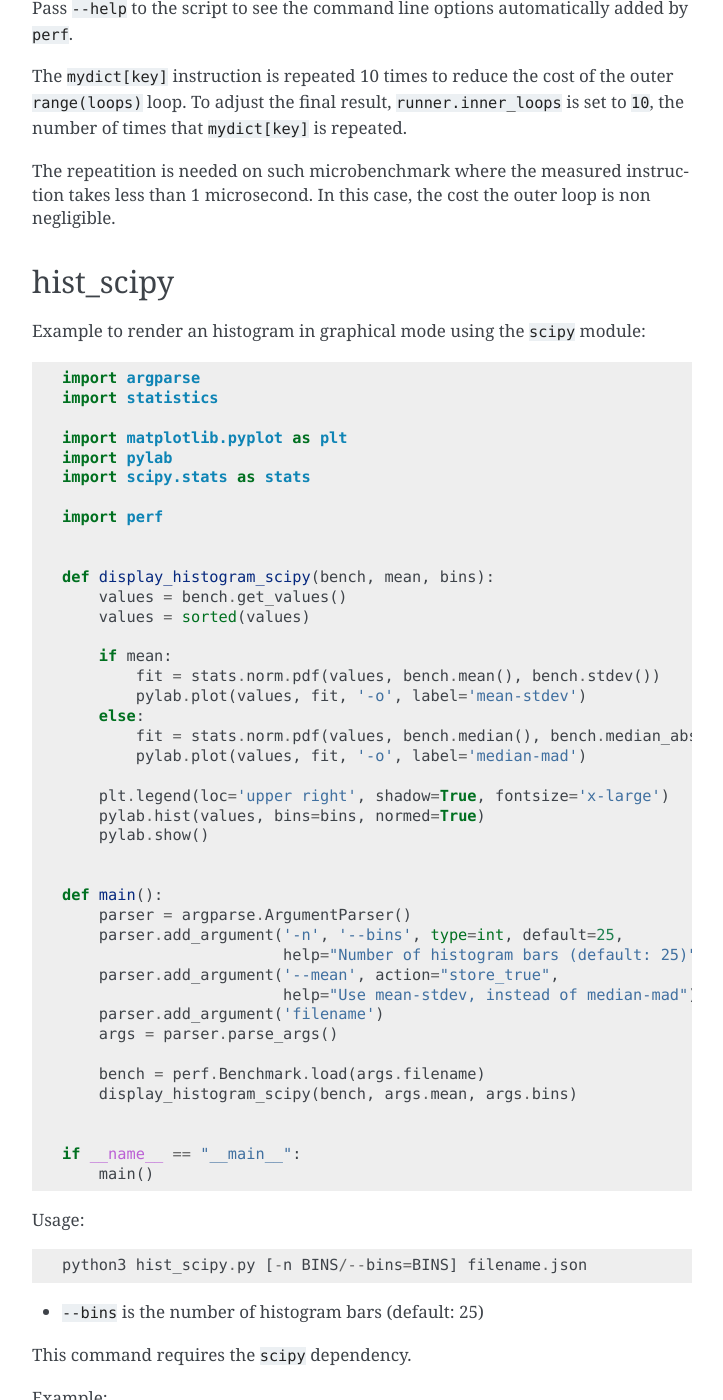
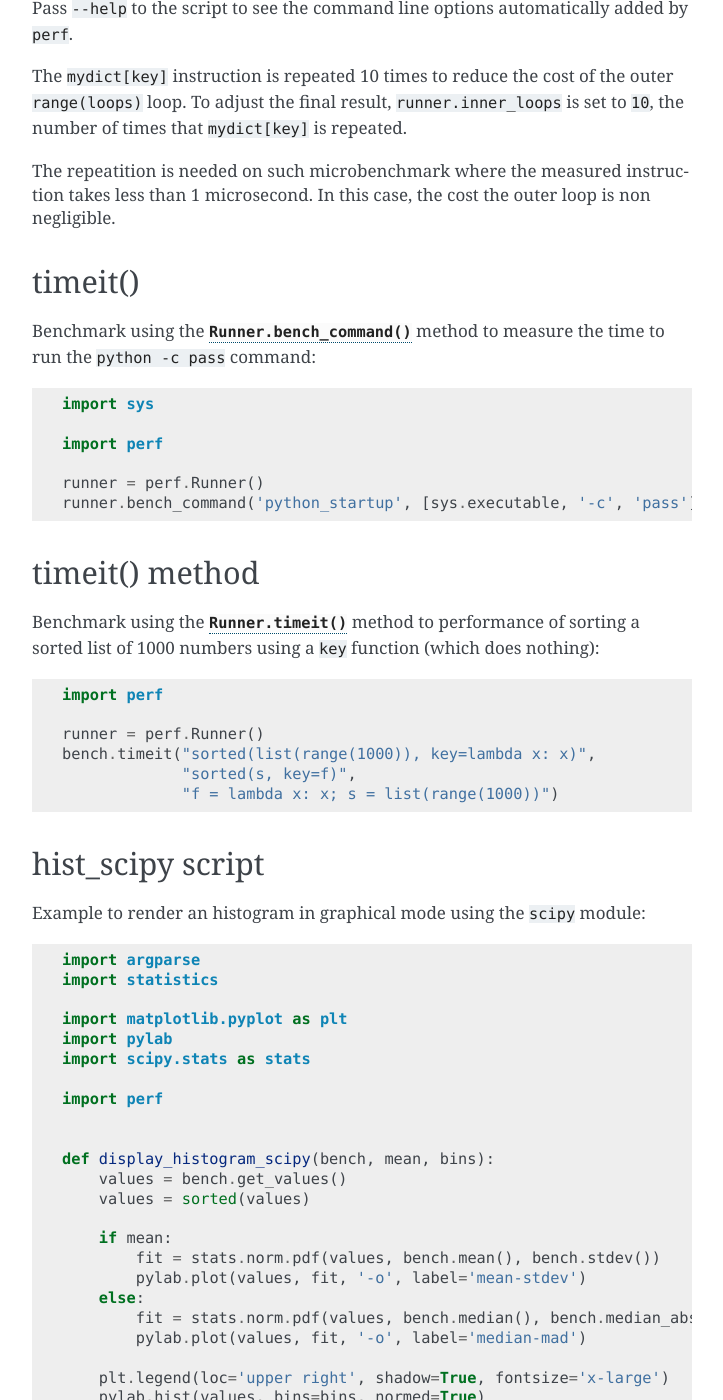
Before and after one commit to psf/pyperf, a Sphinx documentation site: the page built from doc/examples.rst, in a window 1280 px wide and 1400 px high, scrolled down 1308 px. Shown: the whole window, without its empty margins (388-1111 px from the left). Built offline with Sphinx 7.4.7, drawn with Linux system fonts in a browser that asks for light colours; some of the changed text lies outside the part shown.

Commit message:
doc: add more examples

```diff
--- a/doc/examples.rst
+++ b/doc/examples.rst
@@ -1,8 +1,10 @@
 Examples
 ========
 
-bench_func()
-------------
+.. _bench_func_example:
+
+bench_func() method
+-------------------
 
 Benchmark using the :meth:`Runner.bench_func` method to
 measure the time elasped when sleeping 1 ms:
@@ -18,8 +20,10 @@ measure the time elasped when sleeping 1 ms:
    negligible overhead on microbenchmarks.
 
 
-bench_time_func()
------------------
+.. _bench_time_func_example:
+
+bench_time_func() method
+------------------------
 
 Microbenchmark using the :meth:`Runner.bench_time_func`
 method to measure the performance of ``dict[key]``:
@@ -39,10 +43,32 @@ takes less than 1 microsecond. In this case, the cost the outer loop is non
 negligible.
 
 
+.. _bench_timeit_example:
+
+timeit()
+--------
+
+Benchmark using the :meth:`Runner.bench_command` method to measure the time to
+run the ``python -c pass`` command:
+
+.. literalinclude:: examples/bench_command.py
+
+
+.. _timeit_example:
+
+timeit() method
+---------------
+
+Benchmark using the :meth:`Runner.timeit` method to performance of sorting a
+sorted list of 1000 numbers using a ``key`` function (which does nothing):
+
+.. literalinclude:: examples/bench_timeit.py
+
+
 .. _hist_scipy_cmd:
 
-hist_scipy
-----------
+hist_scipy script
+-----------------
 
 Example to render an histogram in graphical mode using the ``scipy`` module:
 
--- /dev/null
+++ b/doc/examples/bench_command.py
@@ -0,0 +1,6 @@
+import sys
+
+import perf
+
+runner = perf.Runner()
+runner.bench_command('python_startup', [sys.executable, '-c', 'pass'])
--- /dev/null
+++ b/doc/examples/bench_timeit.py
@@ -0,0 +1,6 @@
+import perf
+
+runner = perf.Runner()
+bench.timeit("sorted(list(range(1000)), key=lambda x: x)",
+             "sorted(s, key=f)",
+             "f = lambda x: x; s = list(range(1000))")
```
Also changed, not shown: doc/api.rst (+8 -0 lines).
